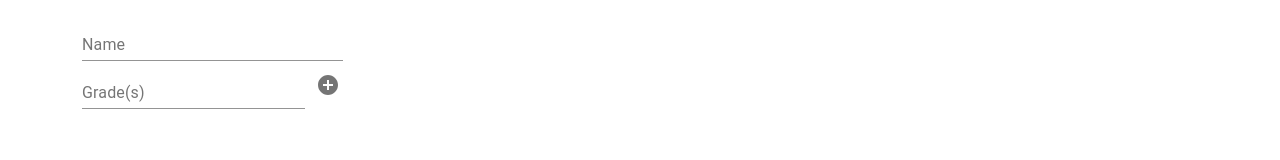
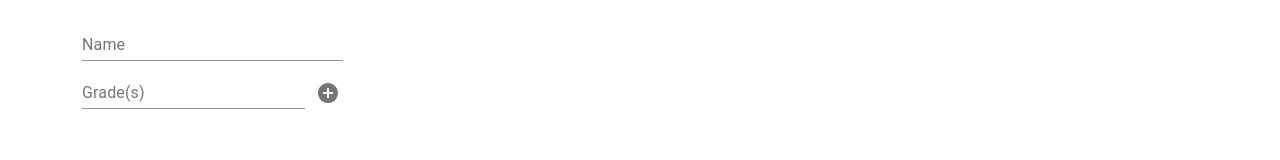
Before and after one commit to tomergroisman/students-calculator, a React (Create React App) app: page / in a window 1280 px wide. Shown: the part 155-315 px from the top of the page. Built offline with nearby package versions, Linux system fonts and the light colour scheme.

Commit message:
Fix UI bugs

```diff
--- a/src/components/TextInput/Add.tsx
+++ b/src/components/TextInput/Add.tsx
@@ -74,7 +74,7 @@ export default function Add(props: Props) {
         onBlur={reset}
       />
       <IconButton
-        className="ms-1"
+        className="action-icon ms-1"
         onClick={handleClick}
         size="small"
       >
--- a/src/components/TextInput/Delete.tsx
+++ b/src/components/TextInput/Delete.tsx
@@ -8,7 +8,7 @@ interface Props {
   label: string,
   onChange?: (value: string) => void,
   onDeleteClick?: (newGrades: string) => void,
-  clearTimeout?: boolean,
+  clearTimeout?: number,
   inputRef?: (ref: HTMLInputElement) => void
   nextInput?: HTMLInputElement
 }
@@ -36,7 +36,7 @@ export default function Delete(props: Props) {
       clearText(setText);
       nextInput?.focus();
       setShowDeleteBtn(true);
-    }, 2000), [nextInput]);
+    }, clearTimeout), [clearTimeout, nextInput]);
 
   // Invoke debounced clear text
   useEffect(() => {
@@ -60,7 +60,7 @@ export default function Delete(props: Props) {
       />
       {showDeleteBtn &&
         <IconButton
-          className="ms-1"
+          className="action-icon ms-1"
           onClick={handleClick}
           size="small"
         >
--- /dev/null
+++ b/src/components/TextInput/TextInput.scss
@@ -0,0 +1,3 @@
+.action-icon {
+  margin-top: 16px!important;
+}
--- a/src/components/TextInput/index.tsx
+++ b/src/components/TextInput/index.tsx
@@ -1,5 +1,6 @@
 import Add from './Add';
 import Delete from './Delete';
+import './TextInput.scss';
 
 /**
  * Clear the displayed text
--- a/src/containers/LandingPage.tsx
+++ b/src/containers/LandingPage.tsx
@@ -107,7 +107,7 @@ export default class LandingPage extends PureComponent<{}, State> {
               onDeleteClick={this.resetName}
               inputRef={(ref: HTMLInputElement) => this.nameInputRef = ref}
               nextInput={this.state.gradesInputRef}
-              clearTimeout
+              clearTimeout={3000}
             />
             <TextInput.Add
               label="Grade(s)"
```
